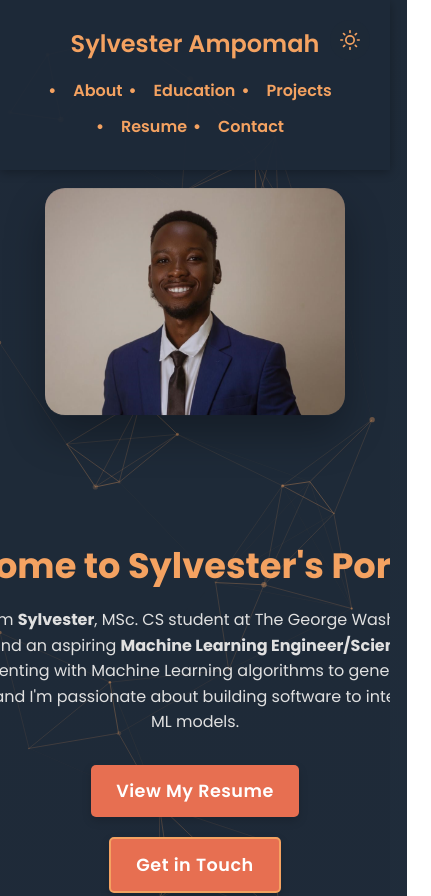
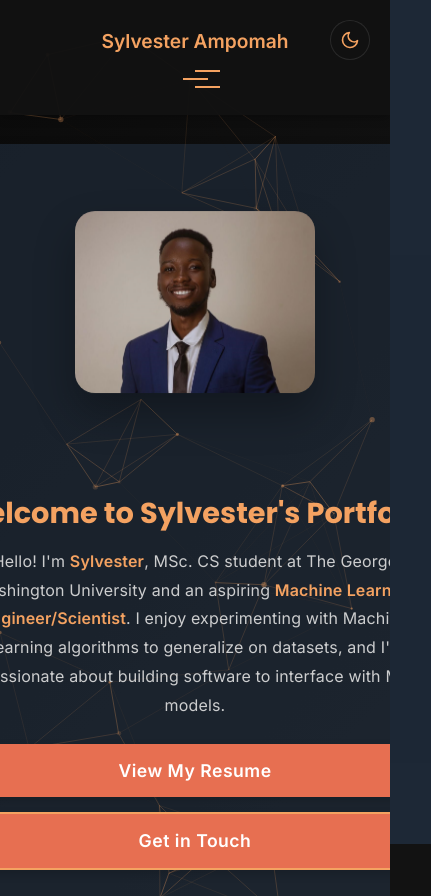
Before and after one commit to Sylvester107/sylvester107.github.io, a plain HTML site: page index.html in a window 390 px wide. Shown: the top 896 px of the page, 431 px wide, since content can reach past the window. Drawn offline with nearby package versions, Linux system fonts and the light colour scheme.

Commit message:
responsive improvements

```diff
--- a/index.html
+++ b/index.html
@@ -5,7 +5,7 @@
     <meta name="viewport" content="width=device-width, initial-scale=1.0">
     <title>Sylvester Ampomah | ML Engineer & Scientist</title>
     <link rel="stylesheet" href="styles.css">
-    <link href="https://fonts.googleapis.com/css2?family=Poppins:wght@400;600;700&family=Lato:wght@400;700&display=swap" rel="stylesheet">
+    <link href="https://fonts.googleapis.com/css2?family=Poppins:wght@400;500;600;700&family=Inter:wght@400;500;600&family=JetBrains+Mono:wght@400;500&display=swap" rel="stylesheet">
     <script src="https://cdn.jsdelivr.net/particles.js/2.0.0/particles.min.js"></script>
 </head>
 <body>
@@ -14,6 +14,10 @@
     <header>
         <div class="nav-container">
             <div class="logo">Sylvester Ampomah</div>
+            <button class="mobile-menu-toggle" aria-label="Toggle Menu">
+                <span class="hamburger"></span>
+            </button>
+            <nav class="nav-links-container">
                 <ul class="nav-links">
                     <li><a href="#about">About</a></li>
                     <li><a href="#education">Education</a></li>
@@ -21,6 +25,12 @@
                     <li><a href="#resume">Resume</a></li>
                     <li><a href="#contact">Contact</a></li>
                 </ul>
+            </nav>
+            <button class="theme-toggle" aria-label="Toggle Theme">
+                <svg xmlns="http://www.w3.org/2000/svg" width="24" height="24" viewBox="0 0 24 24" fill="none" stroke="currentColor" stroke-width="2" stroke-linecap="round" stroke-linejoin="round">
+                    <path d="M21 12.79A9 9 0 1 1 11.21 3 7 7 0 0 0 21 12.79z"></path>
+                </svg>
+            </button>
         </div>
     </header>
 
@@ -33,7 +43,7 @@
                     <h1 class="typing-text">Welcome to Sylvester's Portfolio</h1>
                     <p class="fade-in-text">Hello! I'm <strong>Sylvester</strong>, MSc. CS student at The George Washington University and an aspiring <strong>Machine Learning Engineer/Scientist</strong>. I enjoy experimenting with Machine Learning algorithms to generalize on datasets, and I'm passionate about building software to interface with ML models.</p>
                     <div class="hero-buttons">
-                        <a href="files\Sylvester Ampomah_machine_learning_scientist_engin_ver3.pdf" class="button primary-button">View My Resume</a>
+                        <a href="\files\Sylvester Ampomah_machine_learning_scientist_engin_v4.pdf" class="button primary-button">View My Resume</a>
                         <a href="#contact" class="button secondary-button">Get in Touch</a>
                     </div>
                 </div>
--- a/scripts.js
+++ b/scripts.js
@@ -82,11 +82,29 @@ document.addEventListener("DOMContentLoaded", function() {
     // .hidden { opacity: 0; transform: translateY(30px); transition: opacity 0.6s ease, transform 0.6s ease; }
     // .fade-in { opacity: 1; transform: translateY(0); }
 
-    // Dark Mode Toggle
-    const themeToggle = document.createElement('button');
-    themeToggle.className = 'theme-toggle';
-    themeToggle.innerHTML = `
-        <svg xmlns="http://www.w3.org/2000/svg" width="24" height="24" viewBox="0 0 24 24" fill="none" stroke="currentColor" stroke-width="2" stroke-linecap="round" stroke-linejoin="round">
+    // Theme Toggle
+    const themeToggle = document.querySelector('.theme-toggle');
+    const savedTheme = localStorage.getItem('theme');
+
+    // Set default theme to dark
+    if (!savedTheme) {
+        localStorage.setItem('theme', 'dark');
+    }
+
+    // Apply saved theme or default to dark
+    if (savedTheme === 'light') {
+        document.body.classList.add('light-mode');
+    }
+
+    themeToggle.addEventListener('click', () => {
+        document.body.classList.toggle('light-mode');
+        const isLightMode = document.body.classList.contains('light-mode');
+        localStorage.setItem('theme', isLightMode ? 'light' : 'dark');
+
+        // Update toggle icon
+        const icon = themeToggle.querySelector('svg');
+        if (isLightMode) {
+            icon.innerHTML = `
                 <circle cx="12" cy="12" r="5"></circle>
                 <line x1="12" y1="1" x2="12" y2="3"></line>
                 <line x1="12" y1="21" x2="12" y2="23"></line>
@@ -96,20 +114,12 @@ document.addEventListener("DOMContentLoaded", function() {
                 <line x1="21" y1="12" x2="23" y2="12"></line>
                 <line x1="4.22" y1="19.78" x2="5.64" y2="18.36"></line>
                 <line x1="18.36" y1="5.64" x2="19.78" y2="4.22"></line>
-        </svg>
             `;
-    document.body.appendChild(themeToggle);
-
-    // Check for saved theme preference
-    const savedTheme = localStorage.getItem('theme');
-    if (savedTheme === 'dark') {
-        document.body.classList.add('dark-mode');
+        } else {
+            icon.innerHTML = `
+                <path d="M21 12.79A9 9 0 1 1 11.21 3 7 7 0 0 0 21 12.79z"></path>
+            `;
         }
-
-    themeToggle.addEventListener('click', () => {
-        document.body.classList.toggle('dark-mode');
-        const isDarkMode = document.body.classList.contains('dark-mode');
-        localStorage.setItem('theme', isDarkMode ? 'dark' : 'light');
     });
 
     // Back to Top Button
@@ -248,4 +258,30 @@ document.addEventListener("DOMContentLoaded", function() {
     }, { threshold: 0.5 });
 
     typingObserver.observe(typingText);
+
+    // Mobile Menu Toggle
+    const mobileMenuToggle = document.querySelector('.mobile-menu-toggle');
+    const navLinksContainer = document.querySelector('.nav-links-container');
+    const mobileNavLinks = document.querySelectorAll('.nav-links a');
+
+    mobileMenuToggle.addEventListener('click', () => {
+        mobileMenuToggle.classList.toggle('active');
+        navLinksContainer.classList.toggle('active');
     });
+
+    // Close menu when clicking on a link
+    mobileNavLinks.forEach(link => {
+        link.addEventListener('click', () => {
+            mobileMenuToggle.classList.remove('active');
+            navLinksContainer.classList.remove('active');
+        });
+    });
+
+    // Close menu when clicking outside
+    document.addEventListener('click', (e) => {
+        if (!navLinksContainer.contains(e.target) && !mobileMenuToggle.contains(e.target)) {
+            mobileMenuToggle.classList.remove('active');
+            navLinksContainer.classList.remove('active');
+        }
+    });
+});
--- a/styles.css
+++ b/styles.css
@@ -1,11 +1,14 @@
 /* General Styles */
 body {
-  font-family: 'Poppins', sans-serif;
+  font-family: 'Inter', sans-serif;
   margin: 0;
   padding: 0;
-  background: linear-gradient(to bottom, #1E2A38, #2C3E50);
+  background: #121212;
   color: #E0E0E0;
-  line-height: 1.6;
+  line-height: 1.7;
+  font-size: 16px;
+  -webkit-font-smoothing: antialiased;
+  -moz-osx-font-smoothing: grayscale;
 }
 
 /* Container for content width control */
@@ -13,6 +16,7 @@ body {
   max-width: 1000px;
   margin: 0 auto;
   padding: 0 20px;
+  background: rgba(18, 18, 18, 0.7);
 }
 
 /* Navigation */
@@ -20,7 +24,7 @@ header {
   position: fixed;
   width: 100%;
   top: 0;
-  background: rgba(30, 42, 56, 0.95);
+  background: rgba(18, 18, 18, 0.95);
   padding: 15px 0;
   transition: all 0.3s ease-in-out;
   box-shadow: 0 2px 10px rgba(0, 0, 0, 0.3);
@@ -31,38 +35,77 @@ header {
   display: flex;
   justify-content: space-between;
   align-items: center;
-  max-width: 1000px;
+  max-width: 1200px;
   margin: 0 auto;
   padding: 0 20px;
+  position: relative;
 }
 
 .logo {
   font-size: 1.5rem;
   font-weight: 600;
   color: #F4A261;
+  z-index: 2;
+}
+
+.mobile-menu-toggle {
+  display: none;
+  background: none;
+  border: none;
+  cursor: pointer;
+  padding: 10px;
+  z-index: 2;
+}
+
+.hamburger {
+  display: block;
+  width: 25px;
+  height: 2px;
+  background: #F4A261;
+  position: relative;
+  transition: all 0.3s ease;
+}
+
+.hamburger::before,
+.hamburger::after {
+  content: '';
+  position: absolute;
+  width: 25px;
+  height: 2px;
+  background: #F4A261;
+  transition: all 0.3s ease;
+}
+
+.hamburger::before {
+  top: -8px;
+}
+
+.hamburger::after {
+  bottom: -8px;
+}
+
+.nav-links-container {
+  display: flex;
+  align-items: center;
 }
 
 .nav-links {
+  display: flex;
+  gap: 20px;
   margin: 0;
   padding: 0;
   list-style: none;
 }
 
-.nav-links li {
-  display: inline;
-  margin: 0 15px;
-}
-
 .nav-links a {
   color: #F4A261;
   text-decoration: none;
-  font-weight: 600;
+  font-weight: 500;
   transition: color 0.3s ease;
   position: relative;
-}
-
-.nav-links a:hover {
-  color: #E76F51;
+  padding: 5px 0;
+  font-size: 1rem;
+  letter-spacing: 0.5px;
 }
 
 .nav-links a::after {
@@ -70,7 +113,7 @@ header {
   position: absolute;
   width: 0;
   height: 2px;
-  bottom: -5px;
+  bottom: 0;
   left: 0;
   background-color: #E76F51;
   transition: width 0.3s ease;
@@ -89,6 +132,8 @@ header {
   padding: 120px 0 80px;
   position: relative;
   overflow: hidden;
+  padding-top: 80px; /* Add padding for fixed header */
+  background: linear-gradient(135deg, #0A0A0A, #1A1A1A);
 }
 
 #particles-js {
@@ -103,7 +148,7 @@ header {
 .hero-content {
   max-width: 1200px;
   margin: 0 auto;
-  padding: 0 20px;
+  padding: 40px 20px;
   display: grid;
   grid-template-columns: 1fr 1fr;
   gap: 50px;
@@ -117,40 +162,45 @@ header {
 }
 
 .hero-text h1 {
-  font-size: 3.5rem;
-  margin-bottom: 20px;
+  font-size: 3rem;
+  margin-bottom: 0.5em;
   color: #F4A261;
   line-height: 1.2;
 }
 
 .hero-text p {
   font-size: 1.2rem;
-  margin-bottom: 30px;
-  color: #E0E0E0;
+  margin-bottom: 1.5em;
+  color: rgba(224, 224, 224, 0.9);
 }
 
 .hero-buttons {
   display: flex;
-  gap: 20px;
+  flex-direction: column;
+  gap: 15px;
 }
 
 .primary-button {
   background: #E76F51;
   color: white;
-  padding: 12px 30px;
+  padding: 12px 25px;
   border-radius: 30px;
   font-weight: 600;
   transition: all 0.3s ease;
+  width: 100%;
+  text-align: center;
 }
 
 .secondary-button {
   background: transparent;
   color: #F4A261;
   border: 2px solid #F4A261;
-  padding: 12px 30px;
+  padding: 12px 25px;
   border-radius: 30px;
   font-weight: 600;
   transition: all 0.3s ease;
+  width: 100%;
+  text-align: center;
 }
 
 .primary-button:hover {
@@ -178,9 +228,10 @@ header {
 
 .profile-image {
   width: 100%;
-  max-width: 400px;
+  max-width: 280px;
   border-radius: 20px;
   box-shadow: 0 20px 40px rgba(0, 0, 0, 0.3);
+  margin: 0 auto;
 }
 
 /* Project Card Animations */
@@ -189,6 +240,8 @@ header {
   overflow: hidden;
   transform-style: preserve-3d;
   perspective: 1000px;
+  background: rgba(18, 18, 18, 0.7);
+  border: 1px solid rgba(255, 255, 255, 0.1);
 }
 
 .project-card::before {
@@ -210,6 +263,7 @@ header {
 .project-image {
   transform: translateZ(20px);
   transition: transform 0.5s ease;
+  background: rgba(0, 0, 0, 0.2);
 }
 
 .project-card:hover .project-image {
@@ -332,11 +386,132 @@ header {
   .profile-image {
     max-width: 300px;
   }
+
+  .mobile-menu-toggle {
+    display: block;
+  }
+
+  .nav-links-container {
+    position: fixed;
+    top: 0;
+    left: 0;
+    width: 100%;
+    height: 100vh;
+    background: rgba(30, 42, 56, 0.95);
+    transform: translateX(100%);
+    transition: transform 0.3s ease;
+    display: flex;
+    justify-content: center;
+    align-items: center;
+  }
+
+  .nav-links-container.active {
+    transform: translateX(0);
+  }
+
+  .nav-links {
+    flex-direction: column;
+    align-items: center;
+    gap: 30px;
+  }
+
+  .nav-links a {
+    font-size: 1.2rem;
+  }
+
+  .mobile-menu-toggle.active .hamburger {
+    background: transparent;
+  }
+
+  .mobile-menu-toggle.active .hamburger::before {
+    transform: rotate(45deg);
+    top: 0;
+  }
+
+  .mobile-menu-toggle.active .hamburger::after {
+    transform: rotate(-45deg);
+    bottom: 0;
+  }
+
+  /* Adjust hero section for mobile */
+  .hero-content {
+    grid-template-columns: 1fr;
+    gap: 30px;
+    text-align: center;
+  }
+
+  .hero-image {
+    order: -1;
+  }
+
+  .hero-text h1 {
+    font-size: 2rem;
+  }
+
+  .hero-text p {
+    font-size: 1rem;
+  }
+
+  .floating-image {
+    animation: float 6s ease-in-out infinite;
+  }
+
+  body {
+    font-size: 15px;
+  }
+
+  h1 {
+    font-size: 2.2rem;
+  }
+
+  h2 {
+    font-size: 1.8rem;
+  }
+
+  h3 {
+    font-size: 1.3rem;
+  }
+}
+
+/* Small Mobile Devices */
+@media (max-width: 480px) {
+  .hero-text h1 {
+    font-size: 1.8rem;
+  }
+
+  .hero-text p {
+    font-size: 1rem;
+  }
+
+  .profile-image {
+    max-width: 240px;
+  }
+
+  .logo {
+    font-size: 1.2rem;
+  }
+
+  body {
+    font-size: 14px;
+  }
+
+  h1 {
+    font-size: 1.8rem;
+  }
+
+  h2 {
+    font-size: 1.5rem;
+  }
+
+  h3 {
+    font-size: 1.2rem;
+  }
 }
 
 /* Section Styling */
 section {
   padding: 80px 0;
+  background: linear-gradient(135deg, #0A0A0A, #1A1A1A);
 }
 
 section .container {
@@ -348,9 +523,9 @@ section .container {
 }
 
 h2 {
-  font-size: 2.5rem;
+  font-size: 2rem;
   color: #F4A261;
-  margin-bottom: 25px;
+  margin-bottom: 1.5em;
   position: relative;
   padding-bottom: 15px;
 }
@@ -365,9 +540,33 @@ h2::after {
   background-color: #E76F51;
 }
 
+h1, h3, h4, h5, h6 {
+  font-family: 'Poppins', sans-serif;
+  font-weight: 600;
+  line-height: 1.3;
+  margin-bottom: 1em;
+}
+
+h1 {
+  font-size: 2.5rem;
+  font-weight: 700;
+}
+
+h3 {
+  font-size: 1.5rem;
+}
+
 p {
-  margin-bottom: 20px;
-  max-width: 800px;
+  margin-bottom: 1.5em;
+  font-size: 1.1rem;
+  line-height: 1.8;
+  color: rgba(224, 224, 224, 0.9);
+}
+
+/* Technical content and code */
+pre, code {
+  font-family: 'JetBrains Mono', monospace;
+  font-size: 0.9rem;
 }
 
 /* List Styling */
@@ -377,17 +576,9 @@ ul {
 }
 
 ul li {
-  margin-bottom: 12px;
-  position: relative;
-  padding-left: 15px;
-}
-
-ul li::before {
-  content: "•";
-  color: #F4A261;
-  position: absolute;
-  left: -10px;
-  font-weight: bold;
+  margin-bottom: 1em;
+  line-height: 1.8;
+  color: rgba(224, 224, 224, 0.9);
 }
 
 /* Button Styling */
@@ -416,11 +607,11 @@ a {
   color: #F4A261;
   text-decoration: none;
   transition: color 0.3s ease;
+  font-weight: 500;
 }
 
 a:hover {
   color: #E76F51;
-  text-decoration: underline;
 }
 
 /* Footer */
@@ -561,13 +752,13 @@ footer {
 .project-content h3 {
   font-size: 1.4rem;
   color: #F4A261;
-  margin-bottom: 15px;
+  margin-bottom: 0.8em;
 }
 
 .project-content p {
   margin-bottom: 20px;
-  font-size: 0.95rem;
-  line-height: 1.6;
+  font-size: 1rem;
+  line-height: 1.7;
   flex-grow: 1;
 }
 
@@ -621,6 +812,10 @@ footer {
   .project-image {
     height: 180px;
   }
+
+  .project-content h3 {
+    font-size: 1.2rem;
+  }
 }
 
 @media (max-width: 480px) {
@@ -636,6 +831,7 @@ footer {
     font-size: 1.3rem;
   }
 }
+
 /* Gradient Backgrounds for Project Cards */
 .gradient-bg {
   position: relative;
@@ -697,10 +893,11 @@ footer {
 }
 
 .skill-category {
-    background: rgba(30, 42, 56, 0.7);
+    background: rgba(18, 18, 18, 0.7);
     padding: 25px;
     border-radius: 10px;
     box-shadow: 0 5px 15px rgba(0, 0, 0, 0.1);
+    border: 1px solid rgba(255, 255, 255, 0.1);
 }
 
 .skill-category h3 {
@@ -724,6 +921,7 @@ footer {
 .skill-name {
     color: #E0E0E0;
     font-size: 1rem;
+    font-weight: 500;
 }
 
 .skill-bar {
@@ -745,8 +943,8 @@ footer {
     position: fixed;
     top: 20px;
     right: 20px;
-    background: rgba(30, 42, 56, 0.7);
-    border: none;
+    background: rgba(18, 18, 18, 0.7);
+    border: 1px solid rgba(255, 255, 255, 0.1);
     border-radius: 50%;
     width: 40px;
     height: 40px;
@@ -768,22 +966,37 @@ footer {
     color: #F4A261;
 }
 
-/* Dark Mode Styles */
-body.dark-mode {
-    background: #121212;
-    color: #E0E0E0;
+/* Light Mode Styles */
+body.light-mode {
+    background: #F5F5F5;
+    color: #333;
 }
 
-body.dark-mode .container {
-    background: rgba(30, 42, 56, 0.7);
+body.light-mode .container {
+    background: rgba(255, 255, 255, 0.7);
 }
 
-body.dark-mode header {
-    background: rgba(18, 18, 18, 0.95);
+body.light-mode header {
+    background: rgba(255, 255, 255, 0.95);
 }
 
-body.dark-mode .skill-category {
-    background: rgba(18, 18, 18, 0.7);
+body.light-mode .hero {
+    background: linear-gradient(135deg, #FFFFFF, #F5F5F5);
+}
+
+body.light-mode .project-card {
+    background: rgba(255, 255, 255, 0.7);
+    border: 1px solid rgba(0, 0, 0, 0.1);
+}
+
+body.light-mode .skill-category {
+    background: rgba(255, 255, 255, 0.7);
+    border: 1px solid rgba(0, 0, 0, 0.1);
+}
+
+body.light-mode p,
+body.light-mode li {
+    color: #333;
 }
 
 /* Back to Top Button */
@@ -820,3 +1033,23 @@ body.dark-mode .skill-category {
     height: 20px;
     color: #F4A261;
 }
+
+/* Improve readability for long text sections */
+#about p,
+#education p,
+#projects p {
+    max-width: 700px;
+    margin-left: auto;
+    margin-right: auto;
+}
+
+/* Add letter spacing for better readability */
+p, li {
+    letter-spacing: 0.01em;
+}
+
+/* Improve contrast for better readability */
+strong {
+    color: #F4A261;
+    font-weight: 600;
+}
```
Lines whose indentation alone changed are shown as unchanged.
